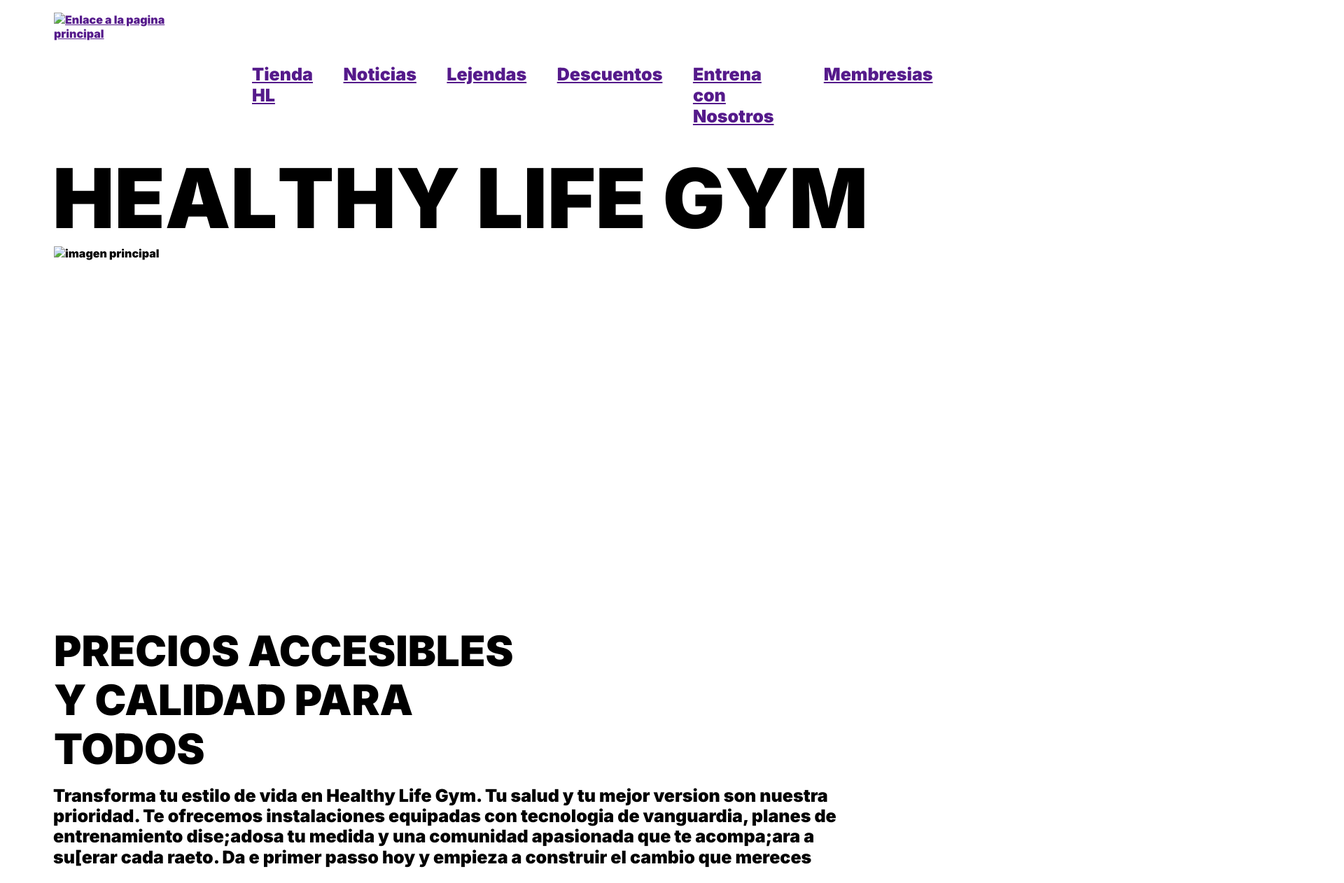
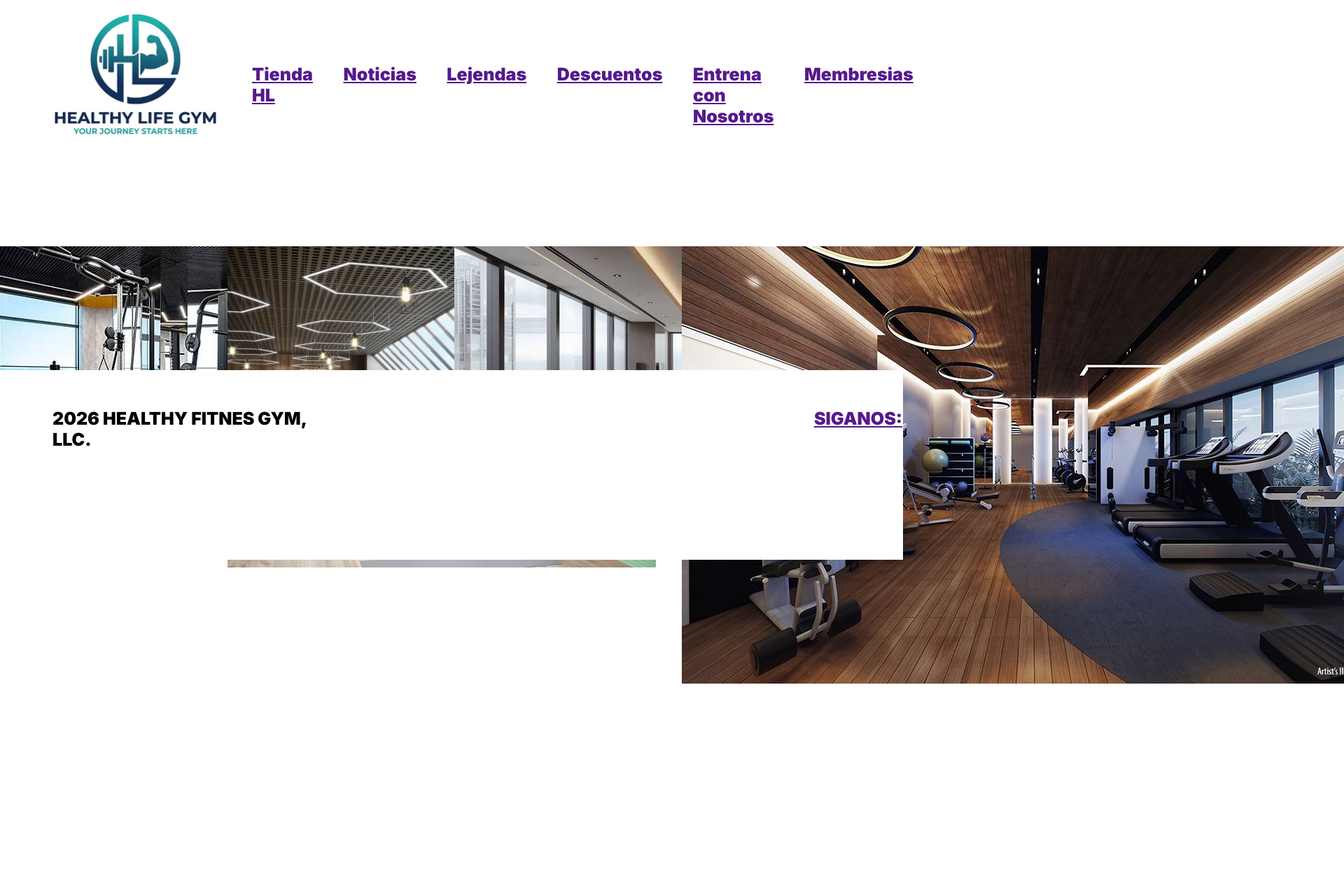
Before and after one commit to CrisSao22/Proyecto-Final, a plain HTML site: page pages/Entrena.html in a window 1280 px wide. Shown: the top 1262 px of the page at 70% size, 1920 px wide, since content can reach past the window. After the commit the page ends 981 px from the top, so only its background shows below. Drawn offline with Linux system fonts and the light colour scheme.

Commit message:
Avance en entrena con nosotros

```diff
--- a/css/Entrena.css
+++ b/css/Entrena.css
@@ -55,46 +55,39 @@ body{
     margin-left: 50px;
     margin-right: -14.5px;
 }
-.main h1{
-    font-family: "Inter", sans-serif;
-    font-size: 118px;
-    border: 0;
-    padding: 0;
-    margin-left: 75px;
-    margin-top: 16px;
-    font-kerning: none;
+.tarjetas{
+    display: grid;
+    grid-template-columns: 1fr 1fr 1fr 1fr;
+    gap: 8px;
+
 }
-.main img{
+.tarjeta{
     display: block;
     border: 0;
     padding: 0;
-    width: 1241px;
-    height: 543px;
-    margin-top: -81px;
-    margin-left: 77px;
+    width: 20px;
+    height: 20px;
 }
-.main h2{
+.tarjeta{
     display: block;
     border: 0;
     padding: 0;
-    font-size: 60px;
-    font-weight: 820;
-    font-family: "Inter", sans-serif;
-    margin-top: 0px;
-    margin-left: 77px;
-    margin-right: 550px;
-    line-height: 1.17;
+    width: 20px;
+    height: 20px;
 }
-.main p{
+.tarjeta{
     display: block;
     border: 0;
     padding: 0;
-    font-size: 25px;
-    font-family: "Inter", sans-serif;
-    margin-left: 76px;
-    margin-top: -32px;
-    margin-right: 59px;
-    line-height: 1.17;
+    width: 20px;
+    height: 20px;
+}
+.tarjeta{
+    display: block;
+    border: 0;
+    padding: 0;
+    width: 20px;
+    height: 20px;
 }
 .footer nav{
     display: flex;
--- a/pages/Entrena.html
+++ b/pages/Entrena.html
@@ -13,7 +13,7 @@
     <div class="contenedor">
         <header class="header">
             <a href="">
-                <img src="./assets/img/prin.jpg" alt="Enlace a la pagina principal">
+                <img src="../assets/img/logo.jpg" alt="Enlace a la pagina principal">
             </a>
         </header>
         <nav class="nav">
@@ -25,10 +25,20 @@
             <a href="" class="boton-nav">Membresias</a>
         </nav>
         <main class="main">
-            <h1>HEALTHY LIFE GYM</h1>
-            <img src="./assets/img/prin.jpg" alt="imagen principal">
-            <h2>PRECIOS ACCESIBLES Y CALIDAD PARA TODOS</h2>
-            <p>Transforma tu estilo de vida en Healthy Life Gym. Tu salud y tu mejor version son nuestra prioridad. Te ofrecemos instalaciones equipadas con tecnologia de vanguardia, planes de entrenamiento dise;adosa tu medida y una comunidad apasionada que te acompa;ara a su[erar cada raeto. Da e primer passo hoy y empieza a construir el cambio que mereces</p>
+            <div class="tarjetas">
+                <div class="tarjeta">
+                    <img src="../assets/img/ent4.jpg" alt="Entreno1">
+                </div>
+                <div class="tarjeta">
+                    <img src="../assets/img/ent1.jpg" alt="Entreno1">
+                </div>
+                <div class="tarjeta">
+                    <img src="../assets/img/ent2.jpg" alt="Entreno1">
+                </div>
+                <div class="tarjeta">
+                    <img src="../assets/img/ent3.jpg" alt="Entreno1">
+                </div>
+            </div>
         </main>
         <footer class="footer">
             <nav>
```
